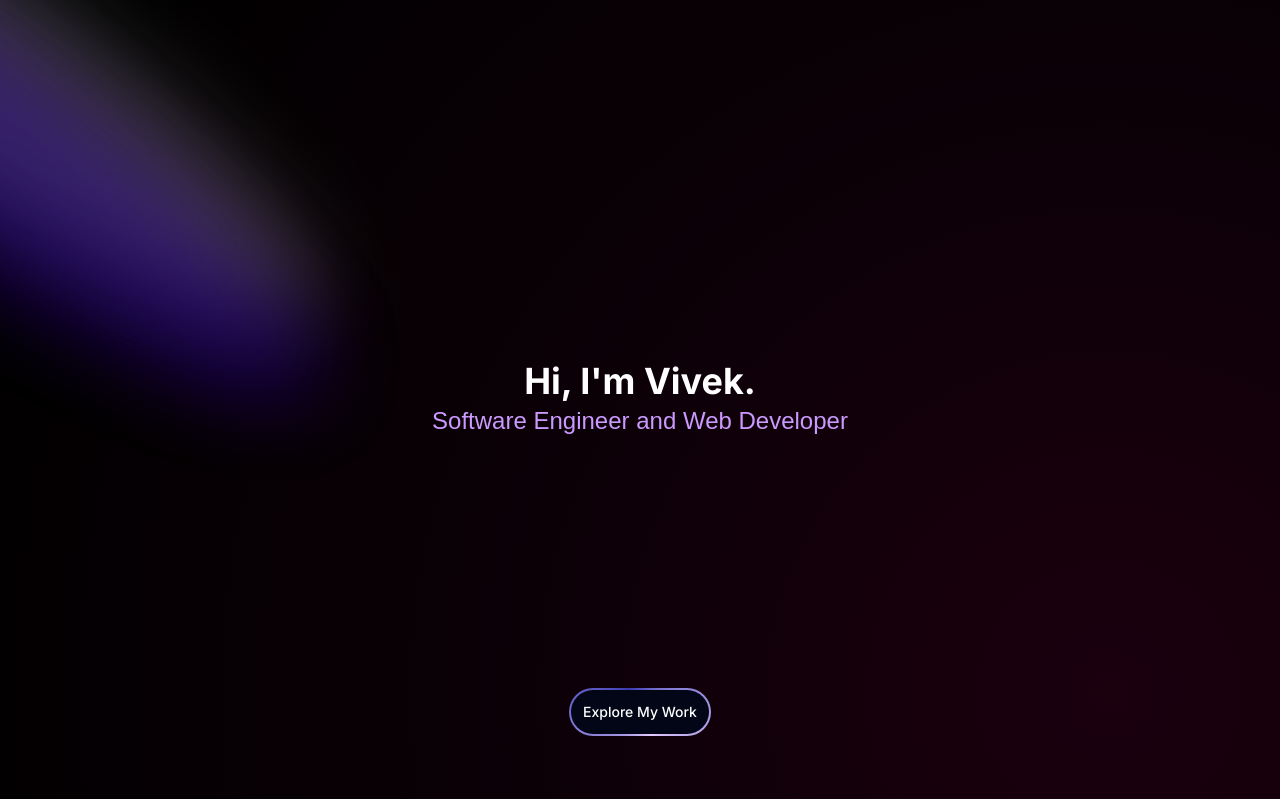
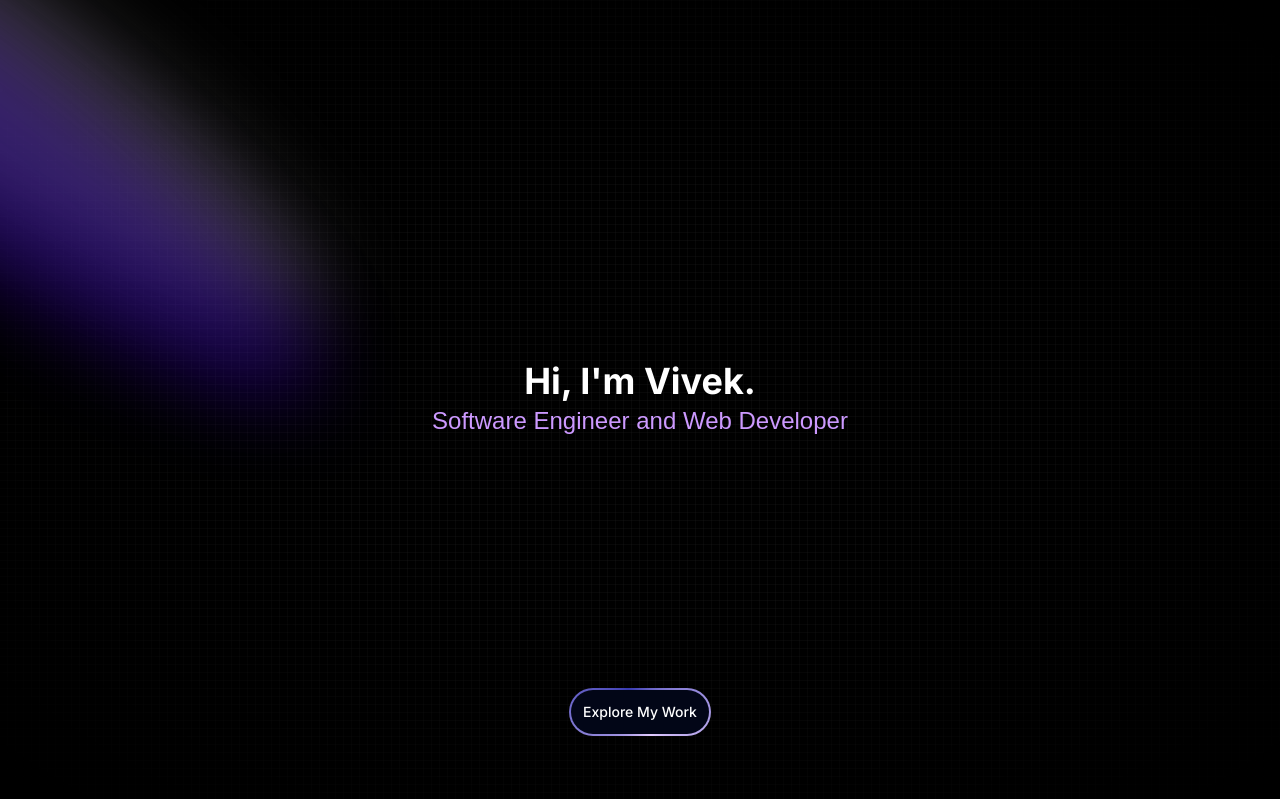
Before and after one commit to viv500/Portfolio, a Next.js app: page / in a window 1280 px wide. Shown: the top 799 px of the page. Built offline with nearby package versions, Linux system fonts and the light colour scheme.

Commit message:
r emoved ugly purple design. added smaller grid pattern. mu ch better! gotta make it a bit bigger though

```diff
--- a/app/page.tsx
+++ b/app/page.tsx
@@ -3,7 +3,7 @@ import Bento from '../components/Bento'
 
 export default function Home() {
   return (
-    <main className="relative flex justify-center mx-auto items-center flex-col">
+    <main className="relative flex justify-center mx-auto items-center flex-col dark:bg-black">
       <div className="max-w-7xl w-full">
         <Hero/>
         <Bento/>
--- a/components/Hero.css
+++ b/components/Hero.css
@@ -51,17 +51,3 @@
     opacity: 1 !important; /* Fade in */
     transform: translateY(0) !important; /* Move into view */
 }
-
-
-body {
-    margin: 0;
-    height: 100vh;
-    background: radial-gradient(circle, #1b000e, #0a0006, #000000);
-    background-size: 150% 150%;
-    animation: pulsate 8s ease-in-out infinite;
-}
-
-@keyframes pulsate {
-    0%, 100% { background-size: 150% 150%; }
-    50% { background-size: 200% 200%; }
-}
--- a/components/Hero.tsx
+++ b/components/Hero.tsx
@@ -5,6 +5,7 @@ import './Hero.css'; // Import the CSS file for styling
 import { BackgroundBeams } from './ui/background-beams';
 import { FloatingNav } from './ui/floating-navbar';
 import Bento from './Bento'
+import { GridSmallBackgroundDemo } from './ui/background-grid';
 
 const Hero = () => {
     const showFooter = false;
@@ -53,6 +54,7 @@ const Hero = () => {
             <FloatingNav navItems={navItems} />
 
 
+
             <div className="relative h-full w-full">
 
                 {/* the flashing lights from the top left */}
@@ -66,6 +68,10 @@ const Hero = () => {
                     <BackgroundBeams />
                 </div>
                 */}
+
+                <GridSmallBackgroundDemo/>
+
+
 
 
             </div>
--- /dev/null
+++ b/components/ui/background-grid.tsx
@@ -0,0 +1,10 @@
+import React from "react";
+
+export function GridSmallBackgroundDemo() {
+  return (
+    <div className="h-[50rem] w-full dark:bg-black bg-white dark:bg-grid-small-white/[0.2] bg-grid-small-black/[0.2] relative flex items-center justify-center overflow-hidden">
+      {/* Radial gradient for the container to give a faded look */}
+      <div className="absolute inset-0 flex items-center justify-center dark:bg-black bg-white [mask-image:radial-gradient(ellipse_at_center,transparent_40%,black)] bg-cover"></div>
+    </div>
+  );
+}
--- a/package.json
+++ b/package.json
@@ -21,7 +21,7 @@
     "react-dom": "^18",
     "react-element-to-jsx-string": "^15.0.0",
     "react-responsive": "^10.0.0",
-    "tailwind-merge": "^2.4.0",
+    "tailwind-merge": "^2.5.2",
     "tailwindcss-animate": "^1.0.7"
   },
   "devDependencies": {
```
Also changed, not shown: 1 other file (tests, documents, lock files or other folders).
